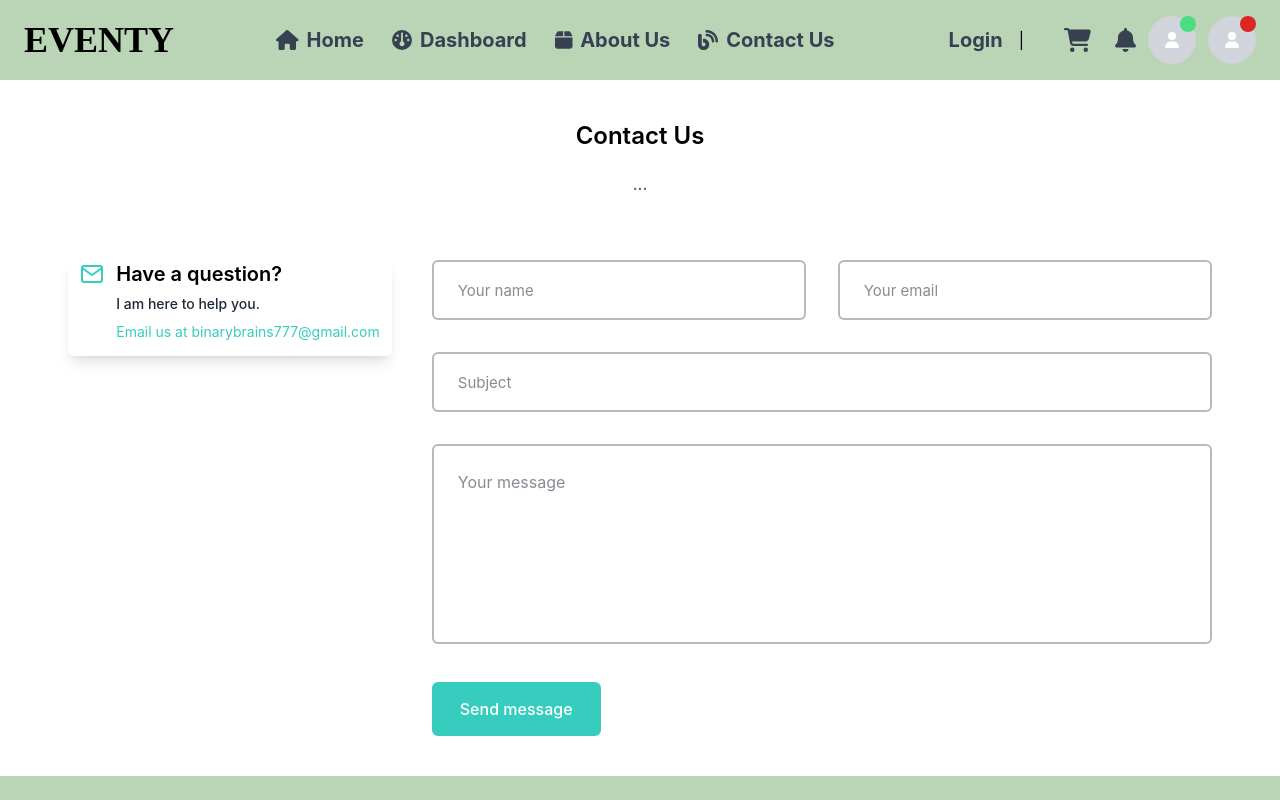
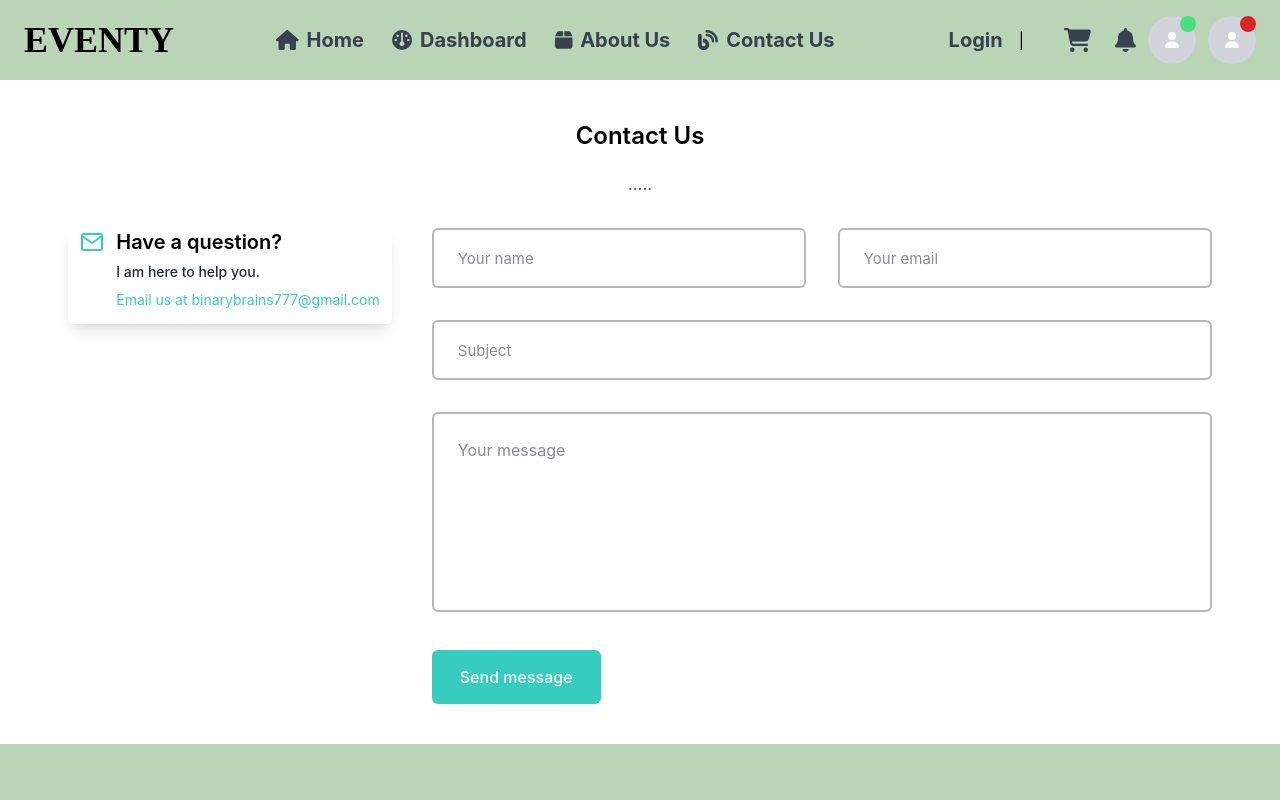
Before and after one commit to team-binarybrains/eventy-client-site, a React (Create React App) app: page /contact-us in a window 1280 px wide. Shown: the top 800 px of the page. Built offline with nearby package versions, Linux system fonts and the light colour scheme; a web font is replaced by a local one.

Commit message:
contact us form style changed

```diff
--- a/src/Components/ContactUs/ContactUs.js
+++ b/src/Components/ContactUs/ContactUs.js
@@ -8,13 +8,13 @@ const ContactUs = () => {
             <div className="container mx-auto">
                 <div
                     data-aos="zoom-out-down"
-                    className="flex flex-col items-center text-center space-y-5 mb-16"
+                    className="space-y-5 mb-8 text-center"
                 >
-                    <h2 className="before:content-contact relative before:absolute before:opacity-40 before:-top-7 before:-left-40 before:hidden before:lg:block text-2xl">
+                    <h2 className="text-2xl">
                         Contact Us
                     </h2>
-                    <p className="text-base text-gray-600 text-paragraph max-w-[520px]">
-                        ...
+                    <p className="text-base text-gray-600 text-paragraph max-w-lg mx-auto">
+                        .....
                     </p>
                 </div>
                 <div className="flex flex-row justify-between sm:justify-center gap-x-10 gap-y-5 flex-wrap items-start">
```
